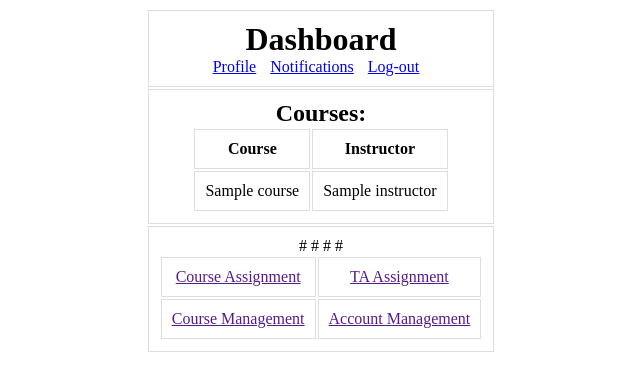
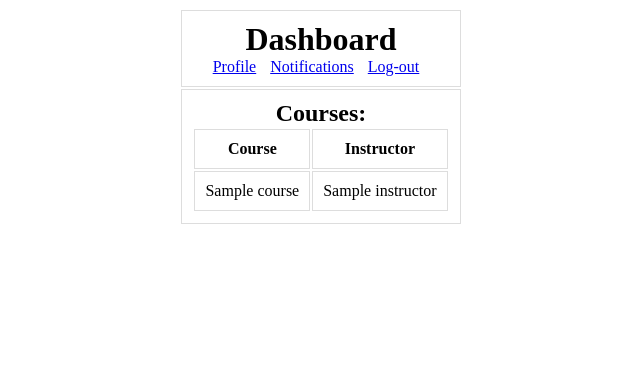
Before and after one commit to Connor-Gregor/TAScheduler, a Django app: template templates/dashboard.html in a window 1280 px wide. Shown: the top 391 px of the page, without its empty margins (319-959 px from the left). Run offline with Django 5.2, Linux system fonts and the light colour scheme; the template is opened without the code that fills it: most values are stand-ins (such as "Sample title", 1, 10 or a date in 2020).

Commit message:
Adjusted roles so non-admins cant see links at the bottom of dashboard

```diff
--- a/templates/common/notifications.html
+++ b/templates/common/notifications.html
@@ -5,6 +5,6 @@
     <title>Notifications</title>
 </head>
 <body>
-<h1>Under construction</h1>
+<h1>Notifications - Under construction</h1>
 </body>
 </html>
--- a/templates/common/profile.html
+++ b/templates/common/profile.html
@@ -5,6 +5,6 @@
     <title>Title</title>
 </head>
 <body>
-
+<h1>User profile - Under construction</h1>
 </body>
 </html>
--- a/templates/dashboard.html
+++ b/templates/dashboard.html
@@ -29,7 +29,7 @@
                 <nav>
                     <a href="{% url 'profile' %}" style="margin-right: 10px;" class="btn">Profile</a>
                     <a href="{% url 'notifications' %}" style="margin-right: 10px;" class="btn">Notifications</a>
-                    <a href="{% url 'logout' %}" style="margin-right: 10px;" class="btn">Log-out</a>
+                    <a href="{% url 'login' %}" style="margin-right: 10px;" class="btn">Log-out</a>
                 </nav>
             </td>
         </tr>
@@ -59,22 +59,24 @@
 
         <!-- Management Links -->
         <!-- remove {#  #} from the four links once their views have been implemented -->
+        {% if user.role == 'Administrator' %}
         <tr>
             <td colspan="2">
                 <div>
                     <table style="text-align: center;">
                         <tr>
-                            #<td><a href="{# {% url 'account_management' %} #}" class="btn">Course Assignment</a></td>
-                            #<td><a href="{# {% url 'ta_assignment' %} #}" class="btn">TA Assignment</a></td>
+                            <td><a href="{# {% url 'course_assignment' %} #}" class="btn">Course Assignment</a></td>
+                            <td><a href="{# {% url 'ta_assignment' %} #}" class="btn">TA Assignment</a></td>
                         </tr>
                         <tr>
-                            #<td><a href="{# {% url 'course_management' %} #}" class="btn">Course Management</a></td>
-                            #<td><a href="{# {% url 'account_management' %} #}" class="btn">Account Management</a></td>
+                            <td><a href="{# {% url 'course_management' %} #}" class="btn">Course Management</a></td>
+                            <td><a href="{# {% url 'account_management' %} #}" class="btn">Account Management</a></td>
                         </tr>
                     </table>
                 </div>
             </td>
         </tr>
+    {% endif %}
     </table>
 </body>
 </html>
```
Also changed, not shown: db.sqlite3.
